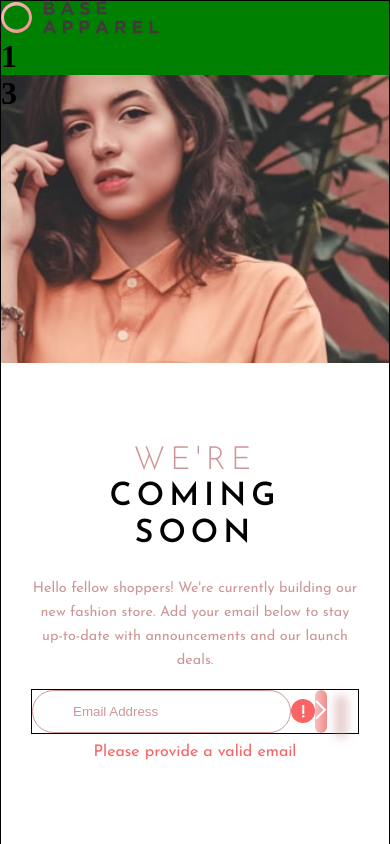
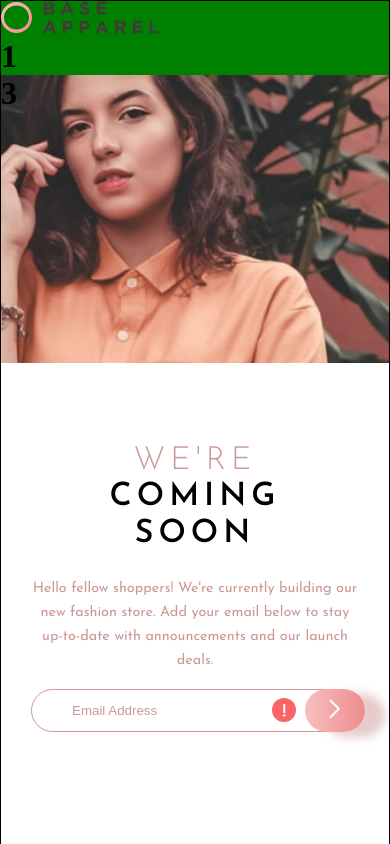
Before and after one commit to Nhoj-Plummer/base-apparel-challenge, a React (Create React App) app: page / in a window 390 px wide. Shown: the top 844 px of the page. Built offline with nearby package versions, Linux system fonts and the light colour scheme.

Commit message:
Third section for mobile done

```diff
--- a/src/components/HeroData/herodata.css
+++ b/src/components/HeroData/herodata.css
@@ -59,14 +59,16 @@
   .hero-data-text-form {
     display: flex;
     align-items: center;
+    justify-content: center;
     width: 100%;
     margin-top: 1rem;
-    border: 1px solid ;
+
   }
 
   .hero-data-text-form input {
     border-radius: 30px;
     padding: 0.8rem 2.5rem;
+    width: 100%;
     border: 1px solid hsl(0, 36%, 70%);
   }
 
@@ -75,12 +77,16 @@
   }
 
   .hero-data-text-form_error-logo {
-    right: 34%;
+
+    position: absolute;
+    right: 24%;
   }
 
   .hero-data-text-form button {
+    position: absolute;
     height: 43px;
-    right: 45px;
+    width: 60px;
+    right: 25px;
     border-style: none;
     border-radius: 50px;
     box-shadow: 20px 5px 10px hsla(0, 36%, 70%, 0.5);
@@ -88,6 +94,7 @@
   }
 
   .hero-data-text-form_error {
+    display: none;
     margin-top: 10px;
     color: var(--soft-red);
   }
```
